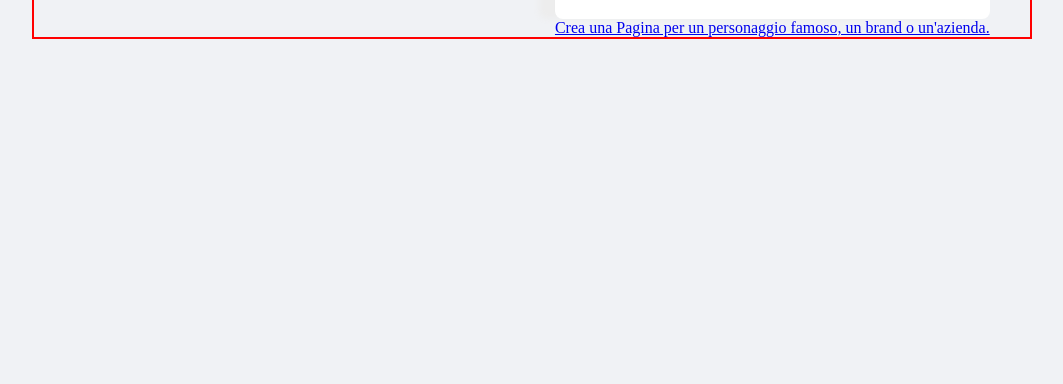
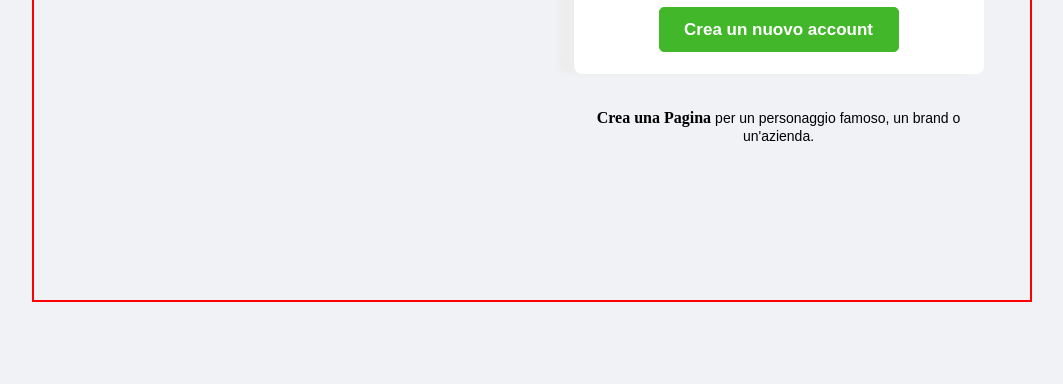
Before and after one commit to GabrieleLombard01/htmlcss_facebook_esercitazioneinautonomia, a plain HTML site: page index.html in a window 1280 px wide. Shown: the part 416-800 px from the top of the page, without its empty margins (108-1171 px from the left). Drawn offline with Linux system fonts and the light colour scheme.

Commit message:
section complete

```diff
--- a/CSS/style.css
+++ b/CSS/style.css
@@ -17,8 +17,21 @@ p{
     display: block;
     width: 400px;
 }
+h4{
+    display: inline;
+    font-family: Arial, Helvetica, sans-serif;
+    font-size: 14px;
+    font-weight: normal;
+}
+/*Selettori avanzati*/
 #forgot_pass:hover{
     text-decoration: underline;
+}
+#black_link:hover{
+    text-decoration: underline;
+}
+#input_register:hover{
+    background-color: #30851f;
 }
 /*Utilties*/
 .square{
@@ -31,6 +44,8 @@ p{
     border-radius: 8px;
     padding-bottom: 2px;
     padding-top: 23px;
+    padding-left: 15px;
+    padding-right: 15px;
     box-shadow: 0 -1px 0 0 rgb(240, 240, 240);
     box-shadow: 1px 0 0 0 rgb(240, 240, 240);
     box-shadow: 0 1px 0 0 rgb(240, 240, 240);
@@ -45,13 +60,15 @@ p{
     display: flex;
     flex-direction: row;
     justify-content: space-around;
-    padding-top: 100px;
+    padding-top: 155px;
+    padding-bottom: 155px;
+
 }
 .input_text{
     margin-top: 15px;
     margin: 0 auto;
     color: fieldtext;
-    color: #1877f2;
+    color: #1c1c1c;
     padding-left: 10px;
     font-size: 16px;
     display: block;
@@ -71,6 +88,10 @@ p{
     height: 1px;
     width: 380px;
     justify-content: center;
+}
+.commercial_page{
+    margin-top: 35px;
+    text-align: center;
 }
 /*Section*/
 #input_login{
@@ -107,7 +128,7 @@ p{
     text-decoration: none;
     font-family: Arial, Helvetica, sans-serif;
     font-weight: bold;
-    font-size: 19px;
+    font-size: 17px;
     background-color: #42b72a;
     border: solid #42b72a 1px;
     border-radius: 5px;
@@ -116,5 +137,11 @@ p{
     justify-content: center;
     padding-top: 12px;
     margin-bottom: 20px;
+}
+#black_link{
+    display: inline;
+    text-decoration: none;
+    color: black;
+    font-weight: bold;
 
 }
--- a/index.html
+++ b/index.html
@@ -38,7 +38,8 @@
 
 
             <div class="commercial_page">
-                <a href="#">Crea una Pagina per un personaggio famoso, un brand o un'azienda.</a>
+                <a id="black_link" target="_blank"  href="https://it-it.facebook.com/pages/create/?ref_type=registration_form">Crea una Pagina </a>
+                <h4>per un personaggio famoso, un brand o <br>un'azienda.</h4>
             </div>
 
         </section>
```
